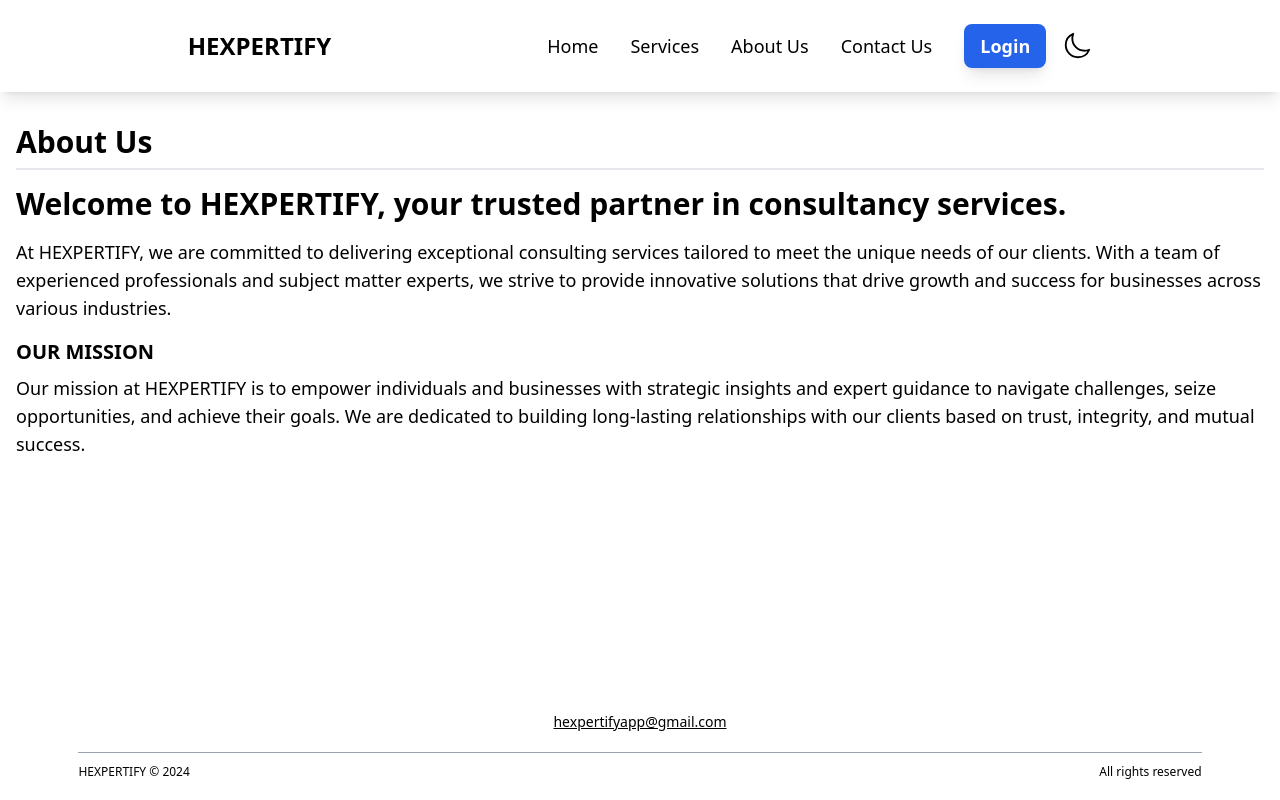
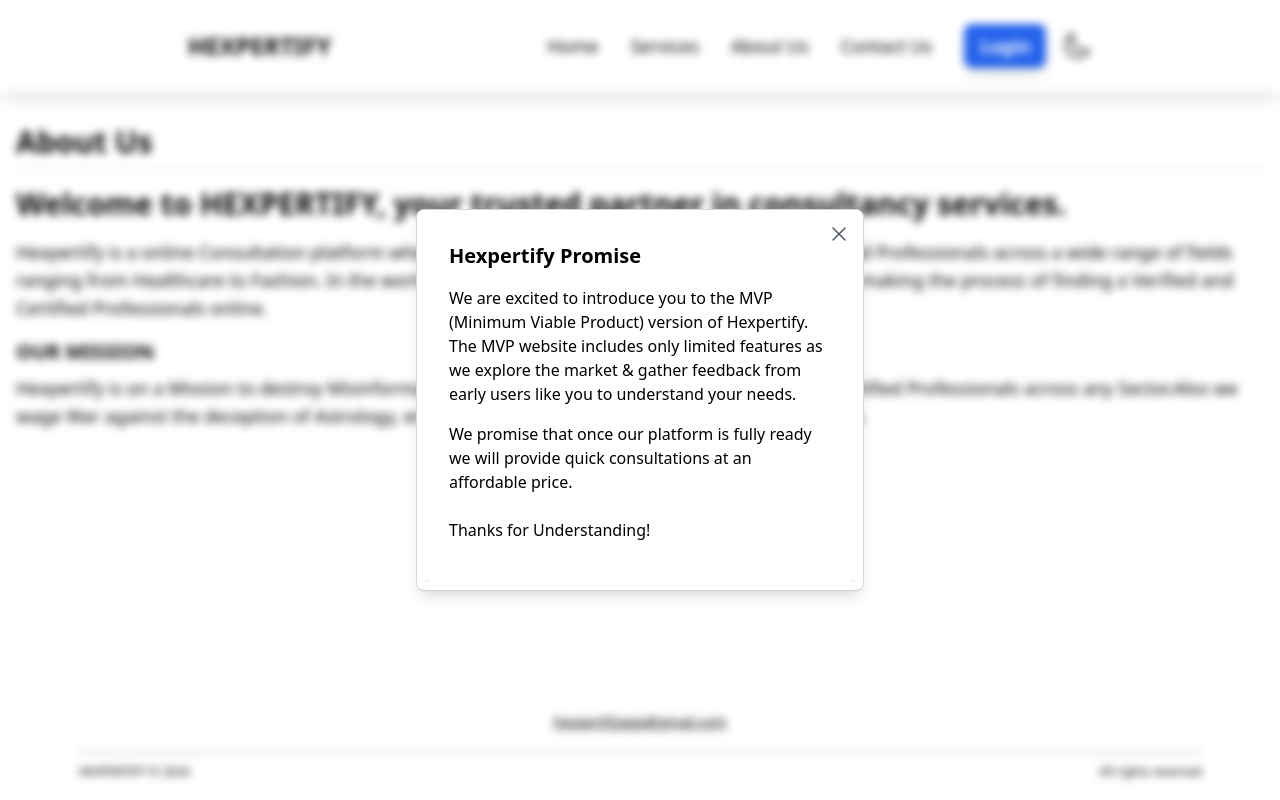
Before and after one commit to Hexpertify/hexpertify_client, a React (Vite) app: page /about-us in a window 1280 px wide. Built offline with nearby package versions, Linux system fonts and the light colour scheme.

Commit message:
Update AppLayout to include Promise modal and fix AboutUs page content

```diff
--- /dev/null
+++ b/src/features/home/Promise.jsx
@@ -0,0 +1,31 @@
+/* eslint-disable no-unused-vars */
+import Modal from "../../components/Modal";
+
+function Promise() {
+  return (
+    <Modal>
+      <Modal.Window name="promise">
+        {({ onCloseModal }) => (
+          <div className="mx-auto max-w-lg rounded-lg bg-primary-background p-4 text-primary-text shadow-lg sm:max-w-md sm:p-6">
+            <h2 className="mb-4 text-xl font-semibold sm:text-xl">
+              Hexpertify Promise
+            </h2>
+            <p className="mb-4">
+              We are excited to introduce you to the MVP (Minimum Viable
+              Product) version of Hexpertify. The MVP website includes only
+              limited features as we explore the market & gather feedback from
+              early users like you to understand your needs.
+            </p>
+            <p className="mb-6">
+              We promise that once our platform is fully ready we will provide
+              quick consultations at an affordable price.
+            </p>
+            <p className="mb-4">Thanks for Understanding!</p>
+          </div>
+        )}
+      </Modal.Window>
+    </Modal>
+  );
+}
+
+export default Promise;
--- a/src/layout/AppLayout.jsx
+++ b/src/layout/AppLayout.jsx
@@ -1,10 +1,19 @@
 import { Outlet } from "react-router-dom";
+
 import AppBar from "../components/AppBar/AppBar";
 import Footer from "../components/footer";
+import Promise from "../features/home/Promise";
+import { useEffect } from "react";
+import { openModal } from "../components/Modal";
 
 function AppLayout() {
+  useEffect(() => {
+    openModal("promise");
+  }, []);
+
   return (
     <div>
+      <Promise />
       <AppBar />
       <Outlet />
       <Footer />
--- a/src/pages/aboutUs/index.jsx
+++ b/src/pages/aboutUs/index.jsx
@@ -8,11 +8,11 @@
         Welcome to HEXPERTIFY, your trusted partner in consultancy services.
       </h2>
       <p className="mb-4 text-base leading-relaxed lg:text-lg">
-        At HEXPERTIFY, we are committed to delivering exceptional consulting
-        services tailored to meet the unique needs of our clients. With a team
-        of experienced professionals and subject matter experts, we strive to
-        provide innovative solutions that drive growth and success for
-        businesses across various industries.
+        Hexpertify is a online Consultation platform where people can Consult
+        with Certified and Experienced Professionals across a wide range of
+        fields ranging from Healthcare to Fashion. In the world full of
+        misinformation Hexpertify serves people by making the process of finding
+        a Verified and Certified Professionals online.
       </p>
 
       <div className="mb-6 text-primary-text">
@@ -20,11 +20,10 @@
           OUR MISSION
         </h3>
         <p className="text-base leading-relaxed lg:text-lg">
-          Our mission at HEXPERTIFY is to empower individuals and businesses
-          with strategic insights and expert guidance to navigate challenges,
-          seize opportunities, and achieve their goals. We are dedicated to
-          building long-lasting relationships with our clients based on trust,
-          integrity, and mutual success.
+          Hexpertify is on a Mission to destroy Misinformation , ensuring the
+          world never struggles to find certified Professionals across any
+          Sector.Also we wage War against the deception of Astrology, ensuring
+          that knowledge, not luck, shapes your future.
         </p>
       </div>
     </div>
--- a/src/pages/home/index.jsx
+++ b/src/pages/home/index.jsx
@@ -1,8 +1,10 @@
 import { Link } from "react-router-dom";
+
 import Services from "../services";
+import { useAuthContext } from "../../contexts/AuthContext ";
 
 function Home() {
-  const isAuth = false;
+  const { isAuthenticated: isAuth } = useAuthContext();
   return (
     <div className="mx-auto mt-8 flex w-full justify-center px-4">
       <div className="mf:flex-row flex flex-col items-start justify-between px-2 md:p-20">
```
